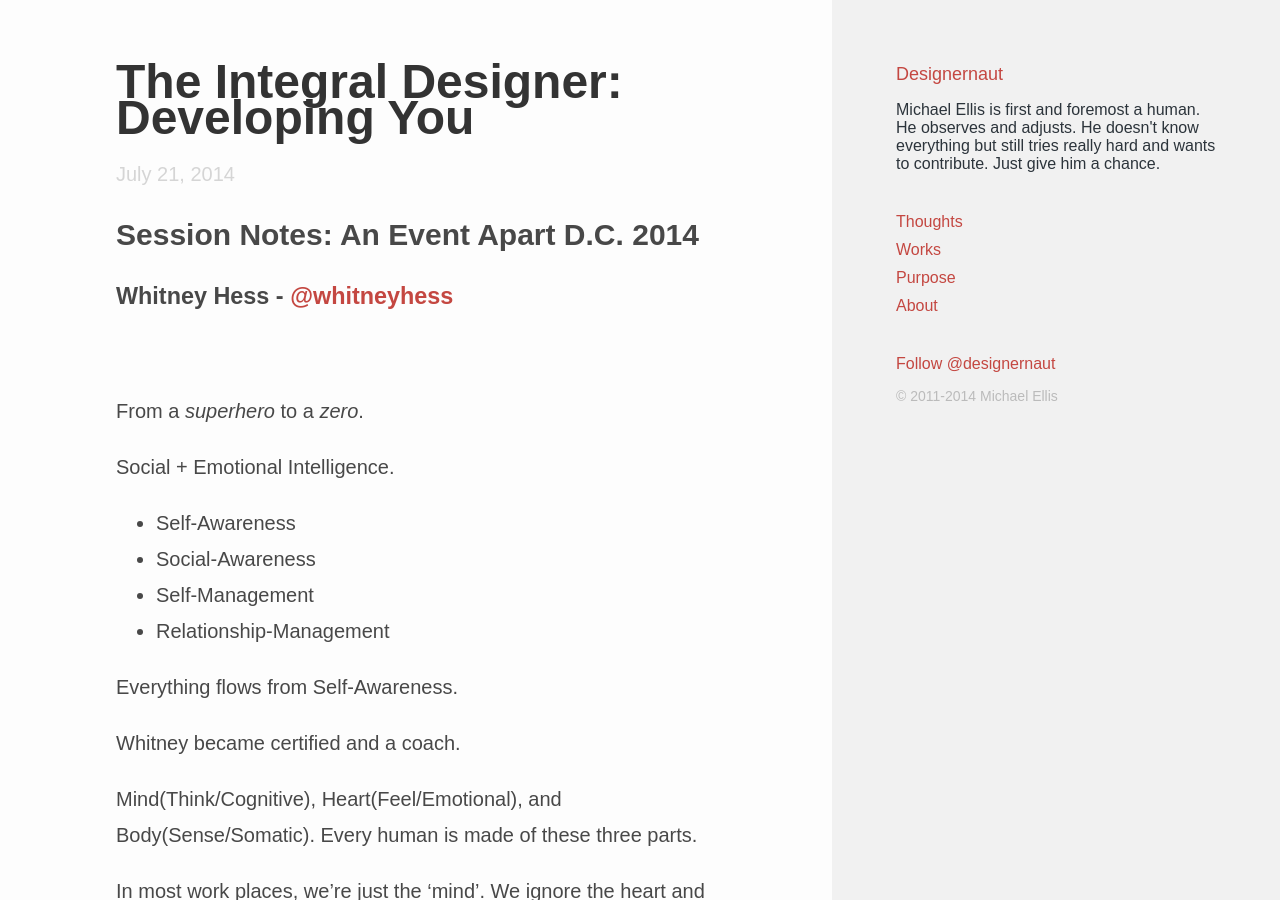
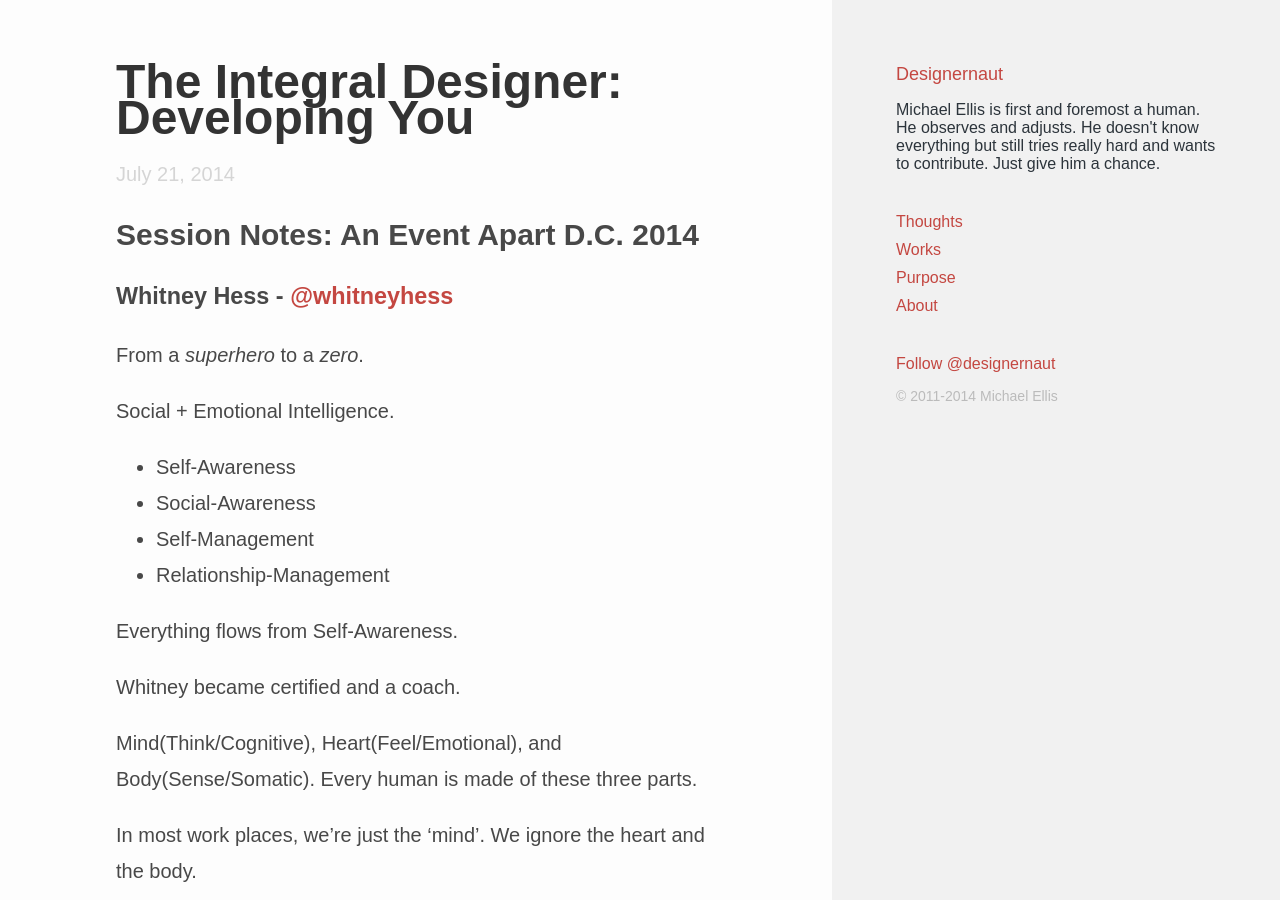
Before and after one commit to designernaut/designernaut, a Jekyll site: the page built from _posts/2014-07-21-the-integral-designer-developing-you.markdown, in a window 1280 px wide and 900 px high. Built offline with Jekyll 4.4.1, drawn with Linux system fonts in a browser that asks for light colours; Markdown is read by kramdown in place of the engine named in the settings.

Commit message:
AEA Session Notes - Whitney Hess

```diff
--- a/_posts/2014-07-21-the-integral-designer-developing-you.markdown
+++ b/_posts/2014-07-21-the-integral-designer-developing-you.markdown
@@ -9,7 +9,7 @@
 
 
 ### Whitney Hess - [@whitneyhess]
-<br>
+
 
 From a *superhero* to a *zero*.
 
@@ -27,7 +27,7 @@
 Mind(Think/Cognitive), Heart(Feel/Emotional), and Body(Sense/Somatic). Every human is made of these three parts.
 
 In most work places, we're just the 'mind'. We ignore the heart and the body.
-<br>
+<br><br>
 ### How can we use all of these intelligences to make better decisions?
 
 Integration - making all three work together. Being our whole selves.
@@ -35,7 +35,7 @@
 Neuroplasticity - our brains change and we have the power to change them. Until recently, we thought our brains developed until a certain point and them it never changed. We can actually change the neuro pathways leading to changes in our behavior.
 
 Whitney has decided that instead of building another website, she can achieve more good by helping other designers become better people.
-<br>
+<br><br>
 ### 4 key competencies everyone can work on:
 
 #### Self-Awareness - Presence
```
